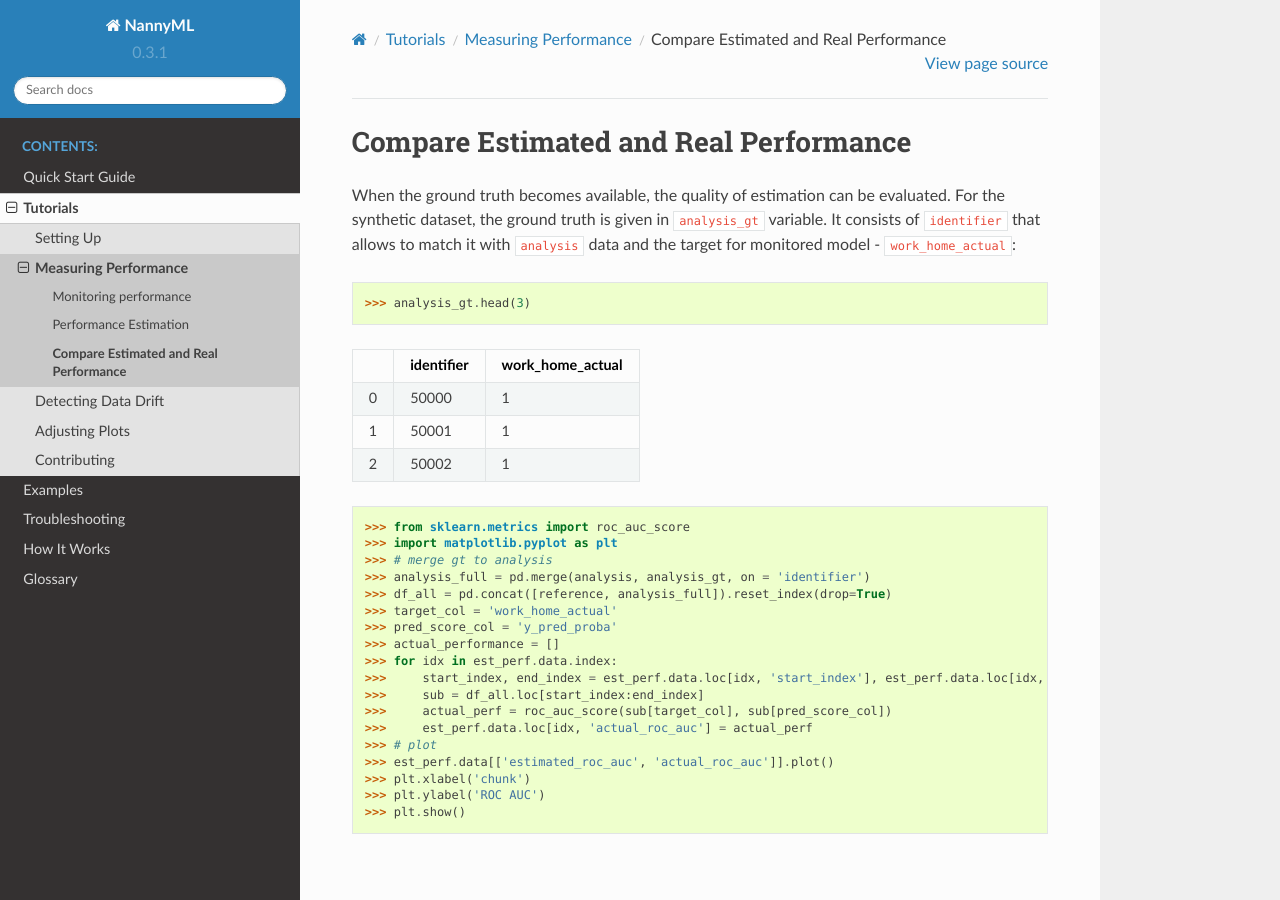
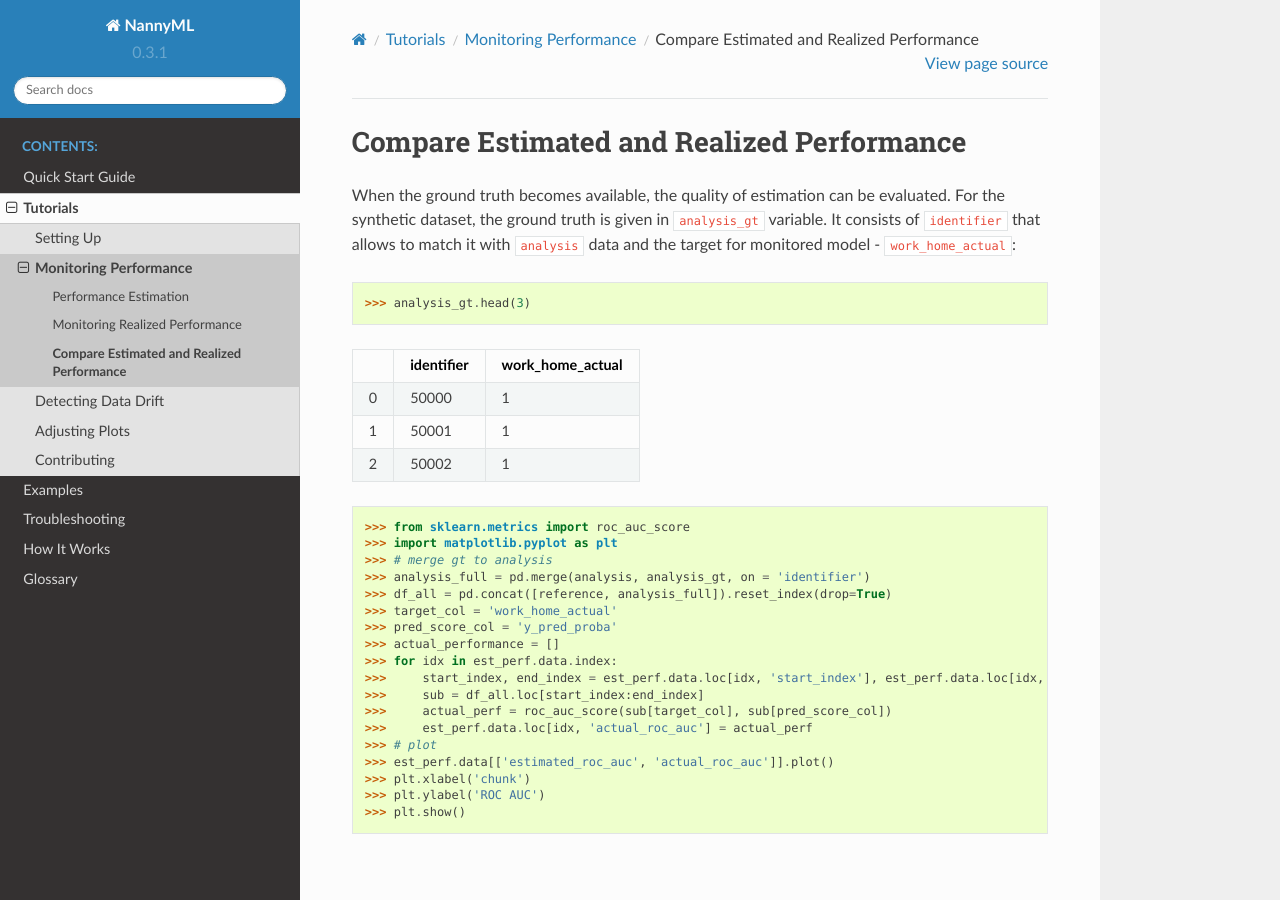
Before and after one commit to NannyML/nannyml, a Sphinx documentation site: the page built from docs/tutorials/monitoring_performance/compare_estimated_and_realized_performance.rst, in a window 1280 px wide and 900 px high. Built offline with Sphinx 7.4.7 and the Read the Docs theme 2.0.0, drawn with Linux system fonts in a browser that asks for light colours; pages that are not in the unit, such as notebooks, are missing from menus.

Commit message:
rename to monitoring performance

```diff
--- a/docs/tutorials.rst
+++ b/docs/tutorials.rst
@@ -8,7 +8,7 @@ Tutorials
     :maxdepth: 2
 
     tutorials/setting_up
-    tutorials/measuring_performance
+    tutorials/monitoring_performance
     tutorials/detecting_data_drift
     tutorials/adjusting_plots
     tutorials/contributing
--- a/docs/tutorials/measuring_performance/compare_estimated_and_real_performance.rst
+++ b/docs/tutorials/monitoring_performance/compare_estimated_and_realized_performance.rst
@@ -1,8 +1,8 @@
-.. _compare_estimated_and_real_performance:
+.. _compare_estimated_and_realized_performance:
 
-======================================
-Compare Estimated and Real Performance
-======================================
+==========================================
+Compare Estimated and Realized Performance
+==========================================
 
 
 When the ground truth becomes available, the quality of estimation can be evaluated. For the synthetic dataset, the
--- a/docs/tutorials/measuring_performance/performance_calculation.rst
+++ b/docs/tutorials/monitoring_performance/performance_calculation.rst
@@ -1,8 +1,8 @@
 .. _performance-calculation:
 
-======================
-Monitoring performance
-======================
+===============================
+Monitoring Realized Performance
+===============================
 
 This guide shows how to use NannyML to calculate the :term:`Realized Performance` of a model in order to monitor it.
 :term:`Target` values need to be available in both the reference and analysis data.
```
Also changed, not shown: docs/tutorials/measuring_performance.rst (deleted, +0 -12 lines), docs/tutorials/monitoring_performance.rst (added, +12 -0 lines), docs/tutorials/monitoring_performance/performance_estimation.rst (renamed from docs/tutorials/measuring_performance/performance_estimation.rst).
